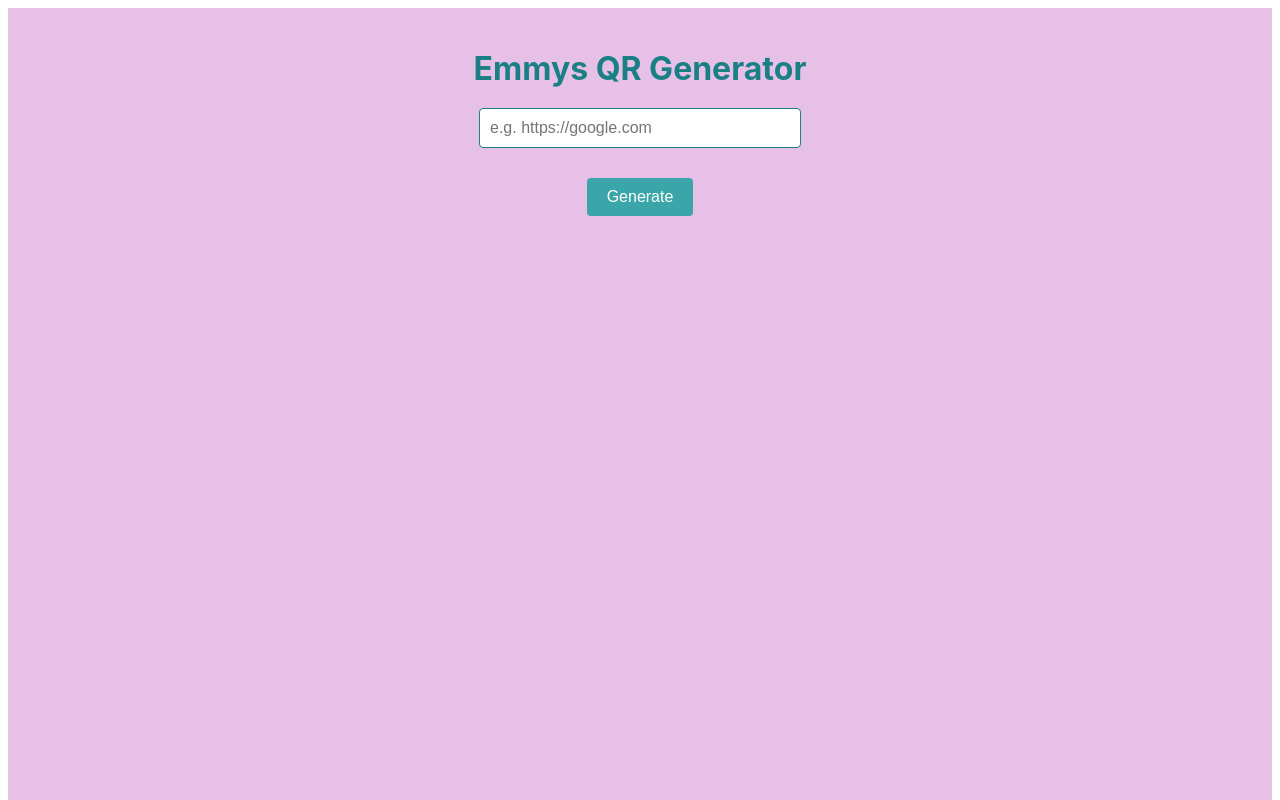
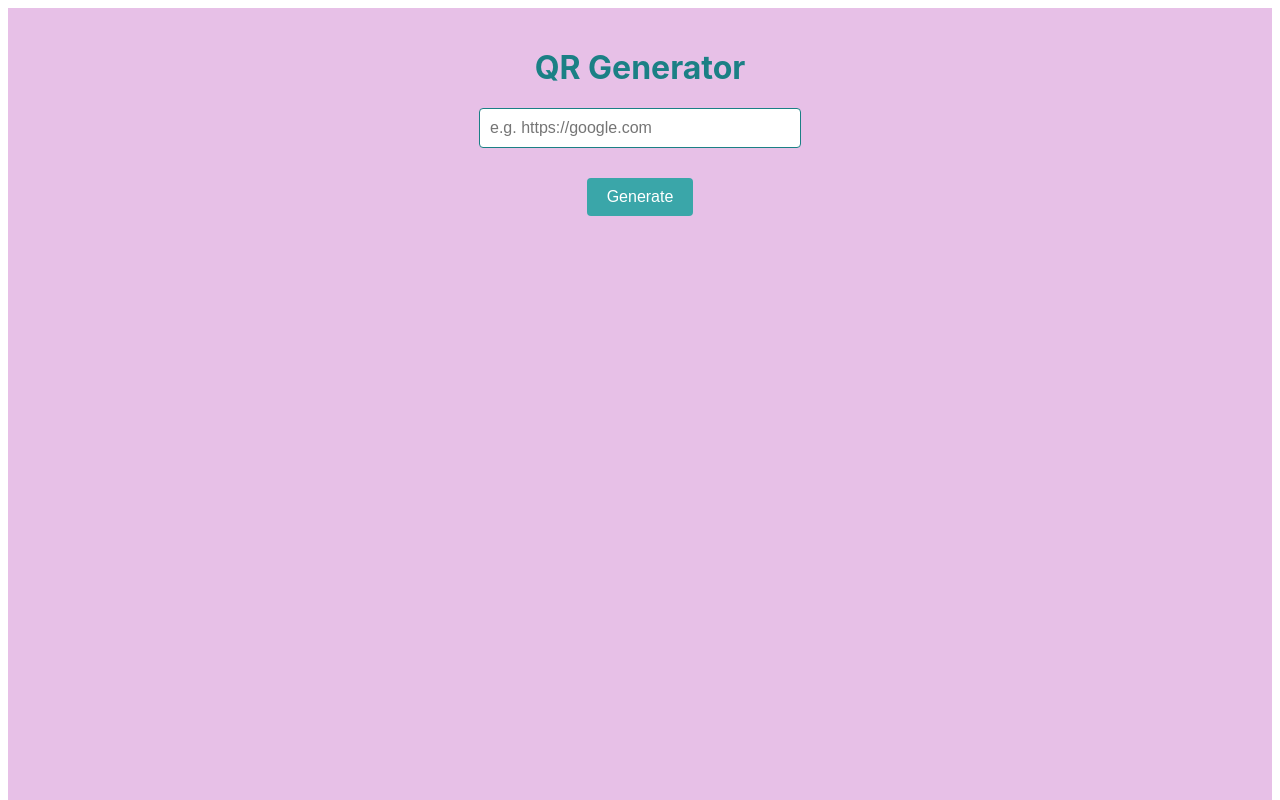
Before and after one commit to Technigo/project-custom-hooks-qr-code-generator-vite, a React (Vite) app: page / in a window 1280 px wide. Shown: the top 800 px of the page. Built offline with nearby package versions, Linux system fonts and the light colour scheme.

Commit message:
updated version

```diff
--- a/src/components/QrExample.jsx
+++ b/src/components/QrExample.jsx
@@ -1,7 +1,4 @@
-// Component Explanation
-// The QrExample component serves as a basic implementation example for generating and displaying QR codes using the QRCode library in a React application. Initially, it manages two pieces of state: url (to store the input URL that will be converted into a QR code) and qr (to store the generated QR code data URL). The component renders a simple UI that allows users to input a URL, generate its corresponding QR code by clicking a "Generate" button, and visually display the generated QR code on the screen. Additionally, it provides a "Download" link, allowing users to download the generated QR code as a PNG file. The GenerateQRCode function is responsible for converting the input URL into a QR code data URL, applying specific styling options, and updating the state with the generated QR code. This component is intended to serve as a starting reference for students to understand the basic implementation of the QRCode library. Moving forward, students should aim to encapsulate the QR code generation logic into a custom hook, enhancing the reusability and maintainability of the code in larger applications.
-// Delete once finished, you will work directly wkithin the app ;)
-import React, { useState, useLayoutEffect } from "react";
+import React, { useState, useEffect } from "react";
 import QRCode from "qrcode";
 import animationData from "./AnimationButterfly.json";
 import lottie from "lottie-web";
@@ -35,6 +32,9 @@ export const QrExample = () => {
         setQr(url);
         setQrGenerated(true);
         setShowAnimation(false); // Hide the animation after generating QR code
+
+        // Destroy the existing Lottie animation before loading a new one
+        lottie.destroy();
       }
     );
   };
@@ -43,21 +43,30 @@ export const QrExample = () => {
     setUrl("");
     setQrGenerated(false);
     setShowAnimation(true);
+
+    // Destroy the existing Lottie animation before loading a new one
+    lottie.destroy();
   };
 
-  useLayoutEffect(() => {
+  useEffect(() => {
+    // Load the Lottie animation on component mount
     lottie.loadAnimation({
       container: lottieContainer.current,
       renderer: "svg",
       loop: true,
       autoplay: true,
-      animationData: animationData, // Replace with your animation data
+      animationData: animationData,
     });
-  }, []);
+
+    // Cleanup: Destroy the Lottie animation when the component unmounts
+    return () => {
+      lottie.destroy();
+    };
+  }, []); // Empty dependency array ensures this effect runs only on mount and unmount
 
   return (
     <div className="app">
-      <h1>Emmys QR Generator</h1>
+      <h1>QR Generator</h1>
       <input
         type="text"
         placeholder="e.g. https://google.com"
@@ -70,7 +79,7 @@ export const QrExample = () => {
       )}
       {qrGenerated && (
         <>
-          <img src={qr} />
+          <img src={qr} alt="QR Code" />
           <a href={qr} download="qrcode.png">
             <button>Download</button>
           </a>
--- a/src/index.css
+++ b/src/index.css
@@ -15,11 +15,12 @@
   min-height: 100vh;
   background-color: #e7c0e7;
   padding: 20px;
+  overflow: hidden;
 }
 
 h1 {
   color: #1b8085;
-  margin-bottom: 20px;
+  margin-top: 20px;
 }
 
 input {
@@ -63,7 +64,7 @@ img {
   margin-right: 10px;
   width: 60%;
   height: 60%;
-  margin-top: -300px;
   margin-right: 40%;
   z-index: 1;
+  align-self: flex-start;
 }
```
